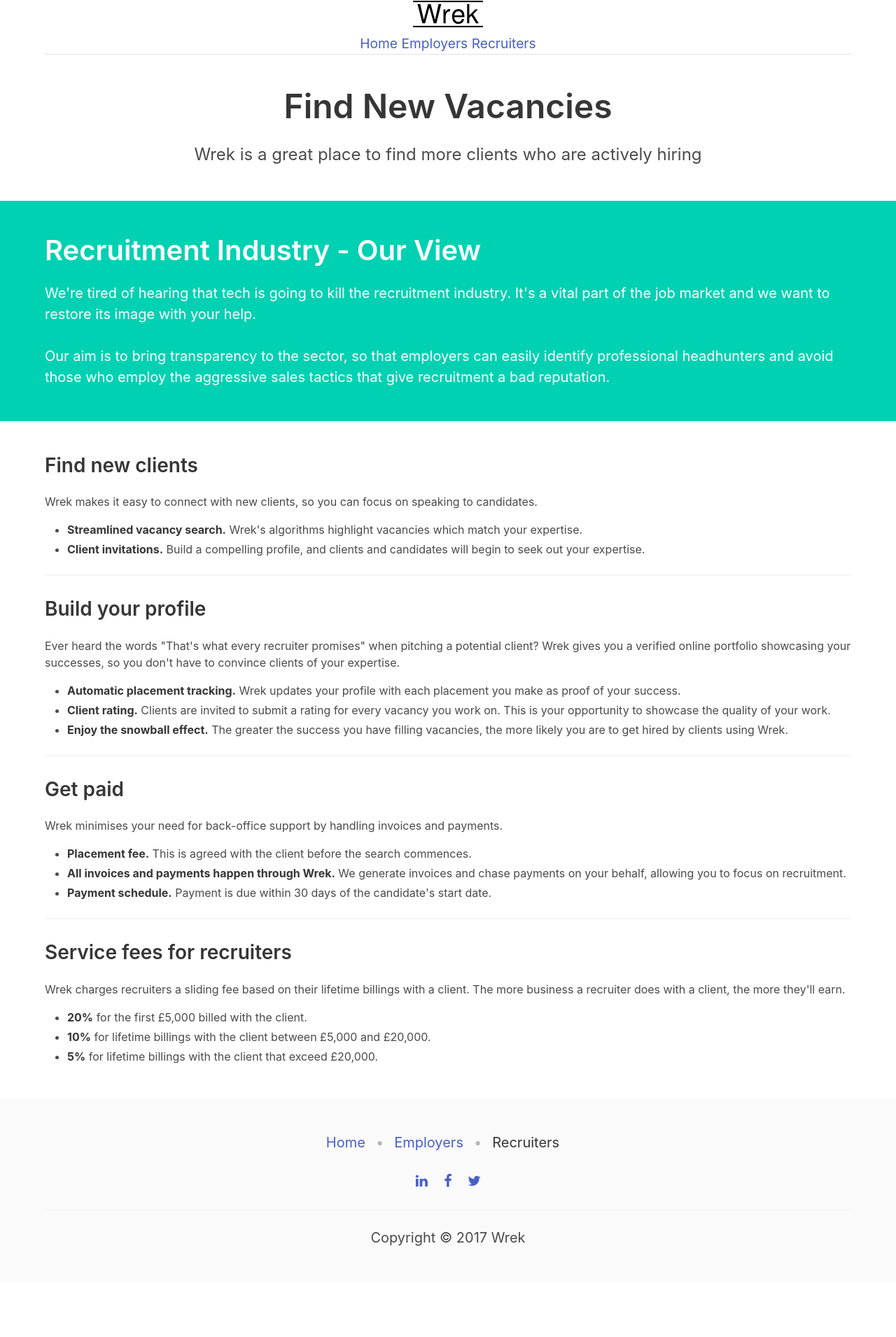
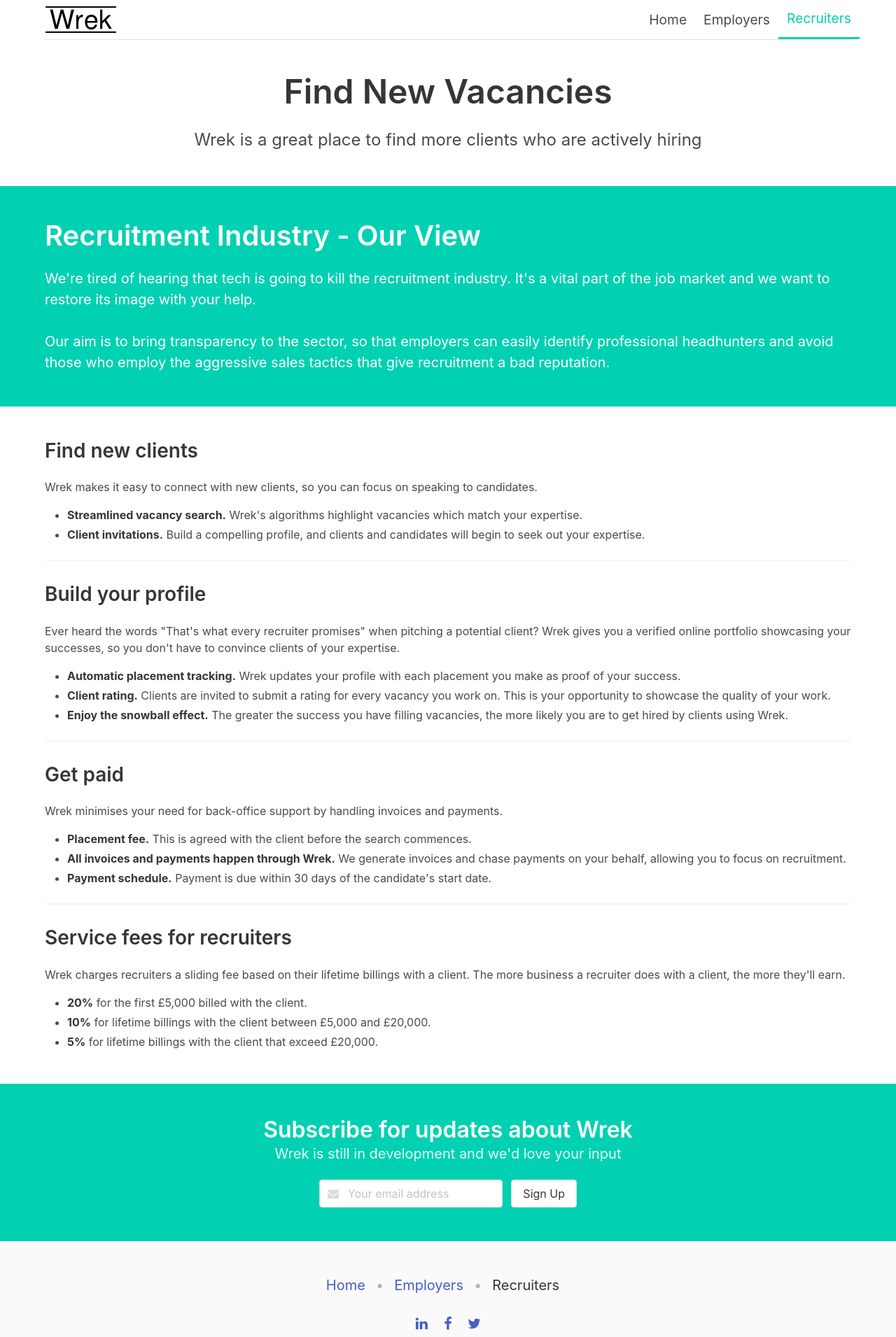
Before and after one commit to MatthewCallery/MatthewCallery.github.io, a plain HTML site: page public/recruiters.html in a window 1280 px wide. Shown: the top 1911 px of the page at 70% size. Before the commit the page ends 1832 px from the top, so only its background shows below. Drawn offline with nearby package versions, Linux system fonts and the light colour scheme.

Commit message:
update to navbar format

```diff
--- a/public/javascripts/general.js
+++ b/public/javascripts/general.js
@@ -5,10 +5,10 @@
 function navToggle() {
   var navT = document.getElementById('nav-toggle');
 
-  if(navT.className === "nav-toggle") {
+  if(navT.className === "navbar-burger") {
     navT.className += " is-active";
   } else {
-    navT.className = "nav-toggle";
+    navT.className = "navbar-burger";
   }
 }
 
@@ -16,10 +16,10 @@
 function navMenu() {
   var navM = document.getElementById('nav-menu');
 
-  if(navM.className === "nav-right nav-menu") {
+  if(navM.className === "navbar-menu") {
     navM.className += " is-active";
   } else {
-    navM.className = "nav-right nav-menu";
+    navM.className = "navbar-menu";
   }
 }
 
--- a/public/recruiters.html
+++ b/public/recruiters.html
@@ -18,30 +18,31 @@
     <!-- Navigation bar -->
     <div class="hero-head">
       <div class="container">
-        <nav class="nav">
+        <nav class="navbar">
           <!-- Left side of nav-bar -->
-          <div class="nav-left">
-            <a class="nav-item is-brand" href="index.html">
+          <div class="navbar-brand">
+            <a class="navbar-item" href="index.html">
               <img src="/images/logo.svg" alt="Wrek logo"/>
             </a>
-          </div>
-          <!-- This "nav-toggle" hamburger menu is only visible on mobile -->
-          <span class="nav-toggle" id="nav-toggle" onclick="navToggle(), navMenu()">
+            <!-- hamburger menu is only visible on mobile -->
+            <div class="navbar-burger" id="nav-toggle" onclick="navToggle(), navMenu()">
               <span></span>
               <span></span>
               <span></span>
-          </span>
-          <!-- Right side of nav-bar. Hidden on mobile -->
-          <div class="nav-right nav-menu" id="nav-menu">
-            <a class="nav-item is-tab" href="index.html">
+            </div>
+          </div>
+          <div class="navbar-menu" id="nav-menu">
+            <div class="navbar-end">
+              <a class="navbar-item" href="index.html">
                 Home
               </a>
-            <a class="nav-item is-tab" href="employers.html">
+              <a class="navbar-item" href="employers.html">
                 Employers
               </a>
-            <a class="nav-item is-tab is-active" href="recruiters.html">
+              <a class="navbar-item show-is-active">
                 Recruiters
               </a>
+            </div>
           </div>
         </nav>
       </div>
@@ -183,6 +184,36 @@
     </div>
   </section>
 
+  <section class="hero has-text-centered is-primary">
+    <div class="hero-body">
+      <div class="container">
+        <h1 class="title">
+          Subscribe for updates about Wrek
+        </h1>
+        <h2 class="subtitle">
+          Wrek is still in development and we'd love your input
+        </h2>
+        <div class="columns">
+          <div class="column is-one-third is-offset-one-third">
+            <div class="field is-grouped has-addons-centered">
+              <p class="control has-icons-left is-expanded">
+                <input class="input" type="text" placeholder="Your email address"/>
+                <span class="icon is-left">
+                  <i class="fa fa-envelope"></i>
+                </span>
+              </p>
+              <p class="control">
+                <a class="button is-outlined">
+                  Sign Up
+                </a>
+              </p>
+            </div>
+          </div>
+        </div>
+      </div>
+    </div>
+  </section>
+
   <!-- Footer -->
   <footer class="footer" style="padding-bottom: 3rem;">
     <div class="container">
--- a/public/stylesheets/general.css
+++ b/public/stylesheets/general.css
@@ -1,14 +1,19 @@
 /* Navigation items */
-.nav-item a,
-a.nav-item {
+.navbar-item a,
+a.navbar-item {
   font-size: 1.2rem;
 }
 
-.nav-item img {
+.navbar-item img {
   max-height: 2.5rem;
 }
 
-.hero .nav {
+.show-is-active {
+  color: #00d1b2;
+  border-bottom: 3px solid #00d1b2;
+}
+
+.hero .navbar {
   background: none;
   box-shadow: 0 1px 0 rgba(219, 219, 219, 0.8);
 }
```
Also changed, not shown: public/employers.html (+18 -12 lines), public/index.html (+6 -4 lines). Lines whose indentation alone changed are shown as unchanged.
